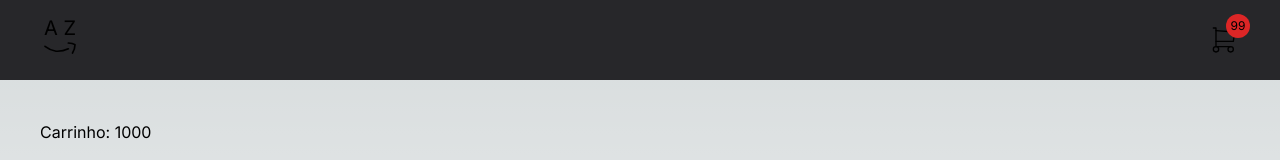
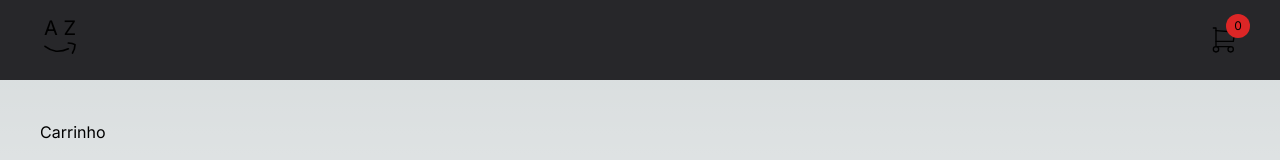
Before and after one commit to vitormarinheiro1/Ecommerce-Nextjs, a Next.js app: page /carrinho in a window 1280 px wide. Shown: the top 160 px of the page. Built offline with nearby package versions, Linux system fonts and the light colour scheme.

Commit message:
feat: Quantidade de itens para o carrinho

```diff
--- a/src/app/(loja)/carrinho/page.tsx
+++ b/src/app/(loja)/carrinho/page.tsx
@@ -1,15 +1,12 @@
 'use client'
 import Pagina from "@/components/template/Pagina";
-import useCarrinho from "@/data/hooks/useCarrinho";
 
 
 export default function PaginaCarrinho() {
 
-    const { numero, incrementar, decrementar } = useCarrinho()
-
     return (
         <Pagina>
-            Carrinho: {numero}
+            Carrinho
         </Pagina>
     )
 }
--- a/src/app/(loja)/page.tsx
+++ b/src/app/(loja)/page.tsx
@@ -2,11 +2,9 @@
 import CartaoProduto from "@/components/produto/CartaoProduto";
 import Pagina from "@/components/template/Pagina";
 import produtos from "@/data/constants/produtos";
-import useCarrinho from "@/data/hooks/useCarrinho";
 
 
 export default function Home() {
-  const { numero, incrementar, decrementar } = useCarrinho()
   return (
     <Pagina>
       <div className="flex flex-wrap gap-5 justify-center">
--- a/src/components/produto/CartaoProduto.tsx
+++ b/src/components/produto/CartaoProduto.tsx
@@ -1,3 +1,4 @@
+import useCarrinho from "@/data/hooks/useCarrinho"
 import Produto from "@/data/model/Produto"
 import Image from "next/image"
 
@@ -6,6 +7,7 @@ export interface CartaoProdutoProps {
 }
 
 export default function CartaoProduto(props: CartaoProdutoProps) {
+    const { adicionar } = useCarrinho()
     const { nome, descricao, preco, imagem } = props.produto
     return (
         <div className="flex flex-col w-72 bg-zinc-900">
@@ -17,7 +19,9 @@ export default function CartaoProduto(props: CartaoProdutoProps) {
                 <p className="flex-1 text-sm text-zinc-400">{descricao}</p>
                 <div className="flex justify-between items-center">
                     <span className="text-lg font-semibold mt-2">R$ {preco.toFixed(2)}</span>
-                    <button className="border rounded-full px-5 py-1 text-sm">Adicionar</button>
+                    <button onClick={() => adicionar(props.produto)} className="border rounded-full px-5 py-1 text-sm">
+                        Adicionar
+                    </button>
                 </div>
             </div>
         </div>
--- a/src/components/template/Carrinho.tsx
+++ b/src/components/template/Carrinho.tsx
@@ -1,13 +1,15 @@
+import useCarrinho from "@/data/hooks/useCarrinho";
 import { IconShoppingCart } from "@tabler/icons-react";
 import Link from "next/link";
 
 export default function Carrinho() {
+    const {qtdeDeItens} = useCarrinho()
     return (
         <Link href="/carrinho">
             <div className="flex items-center relative">
                 <IconShoppingCart size={32} stroke={1} />
                 <div className="absolute -top-2.5 -right-2.5 w-6 h-6 bg-red-600 rounded-full flex justify-center items-center text-xs">
-                    99
+                    {qtdeDeItens}
                 </div>
             </div>
         </Link>
--- a/src/data/contexts/ContextoCarrinho.tsx
+++ b/src/data/contexts/ContextoCarrinho.tsx
@@ -1,19 +1,37 @@
 import { createContext, useState } from "react"
+import ItemCarrinho from "../model/ItemCarrinho"
+import Produto from "../model/Produto"
 
 interface ContextoCarrinhoProps {
-    numero: number
-    incrementar?: () => void
-    decrementar?: () => void
+    itens: ItemCarrinho[]
+    qtdeDeItens: number
+    adicionar: (item: Produto) => void
 }
 
 const ContextoCarrinho = createContext<ContextoCarrinhoProps>({} as any)
 
 export function ProvedorCarrinho(props: any) {
-    const [numero, setNumero] = useState(1000)
+
+    const [itens, setItens] = useState<ItemCarrinho[]>([])
+
+    function adicionar(produto: Produto) {
+        const indice = itens.findIndex((i) => i.produto.id === produto.id)
+
+        if (indice === -1) {
+            setItens([...itens, { produto, quantidade: 1 }])
+        } else {
+            const novosItens = [...itens]
+            novosItens[indice].quantidade++
+            setItens(novosItens)
+        }
+    }
+
     return <ContextoCarrinho.Provider value={{
-        numero,
-        incrementar: () => setNumero(numero + 1),
-        decrementar: () => setNumero(numero - 1)
+        itens,
+        adicionar,
+        get qtdeDeItens() {
+            return itens.reduce((total, item) => total + item.quantidade, 0)
+        }
     }}>{props.children}</ContextoCarrinho.Provider>
 }
 
```
